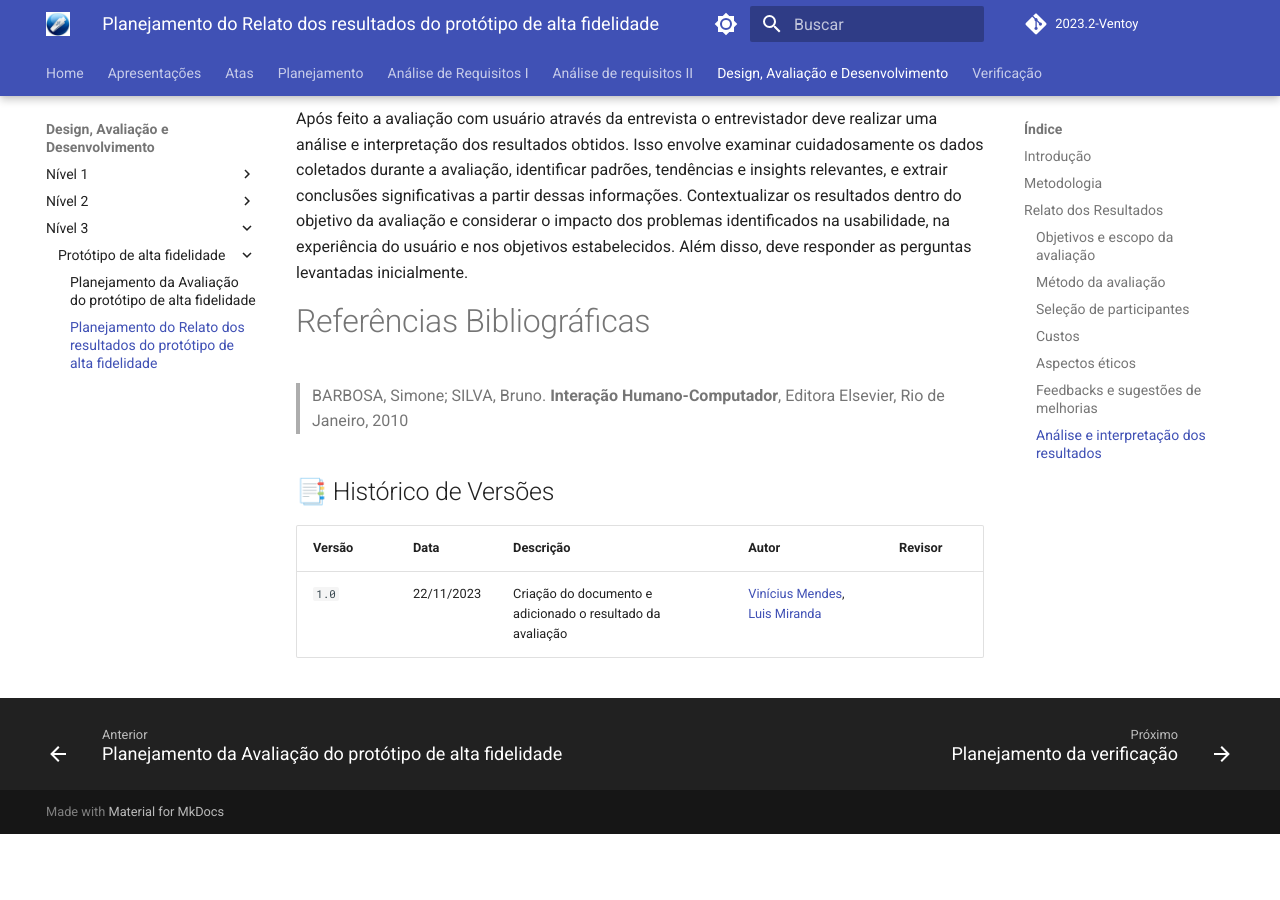
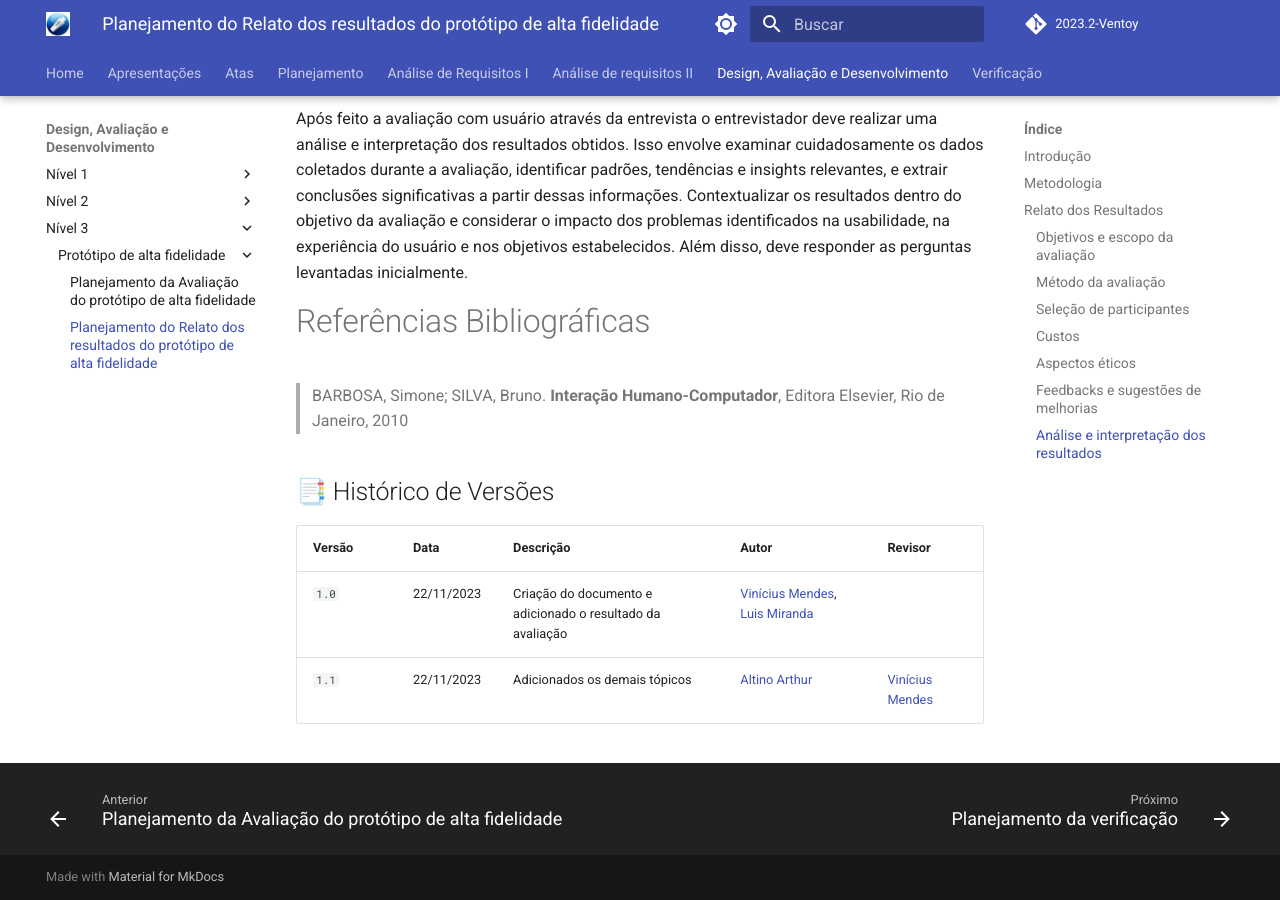
Before and after one commit to Interacao-Humano-Computador/2023.2-Ventoy, an MkDocs documentation site: the page built from docs/DAD/nivel2/prototipoAltaFidelidade/PlanejamentoRelatoPrototipoAltaFidelidade.md, in a window 1280 px wide and 900 px high, scrolled down 3132 px. Built offline with MkDocs 1.6.1 and Material for MkDocs 9.7.7, drawn with Linux system fonts in a browser that asks for light colours; comment, search, counter and statistics services are not loaded; before the commit the page ends 3966 px from its top, so only the background shows below that.

Commit message:
Update PlanejamentoRelatoPrototipoAltaFidelidade.md

```diff
--- a/docs/DAD/nivel2/prototipoAltaFidelidade/PlanejamentoRelatoPrototipoAltaFidelidade.md
+++ b/docs/DAD/nivel2/prototipoAltaFidelidade/PlanejamentoRelatoPrototipoAltaFidelidade.md
@@ -73,3 +73,4 @@
 | **Versão** | **Data** | **Descrição** | **Autor**| **Revisor** |
 |------------|----------|---------------|----------|-------------|
 |`1.0`| 22/11/2023 | Criação do documento e adicionado o resultado da avaliação | [Vinícius Mendes](https://github.com/yabamiah), [Luis Miranda]() | |
+|`1.1`| 22/11/2023 | Adicionados os demais tópicos | [Altino Arthur](https://github.com/arthurrochamoreira) | [Vinícius Mendes](https://github.com/yabamiah) |
```
